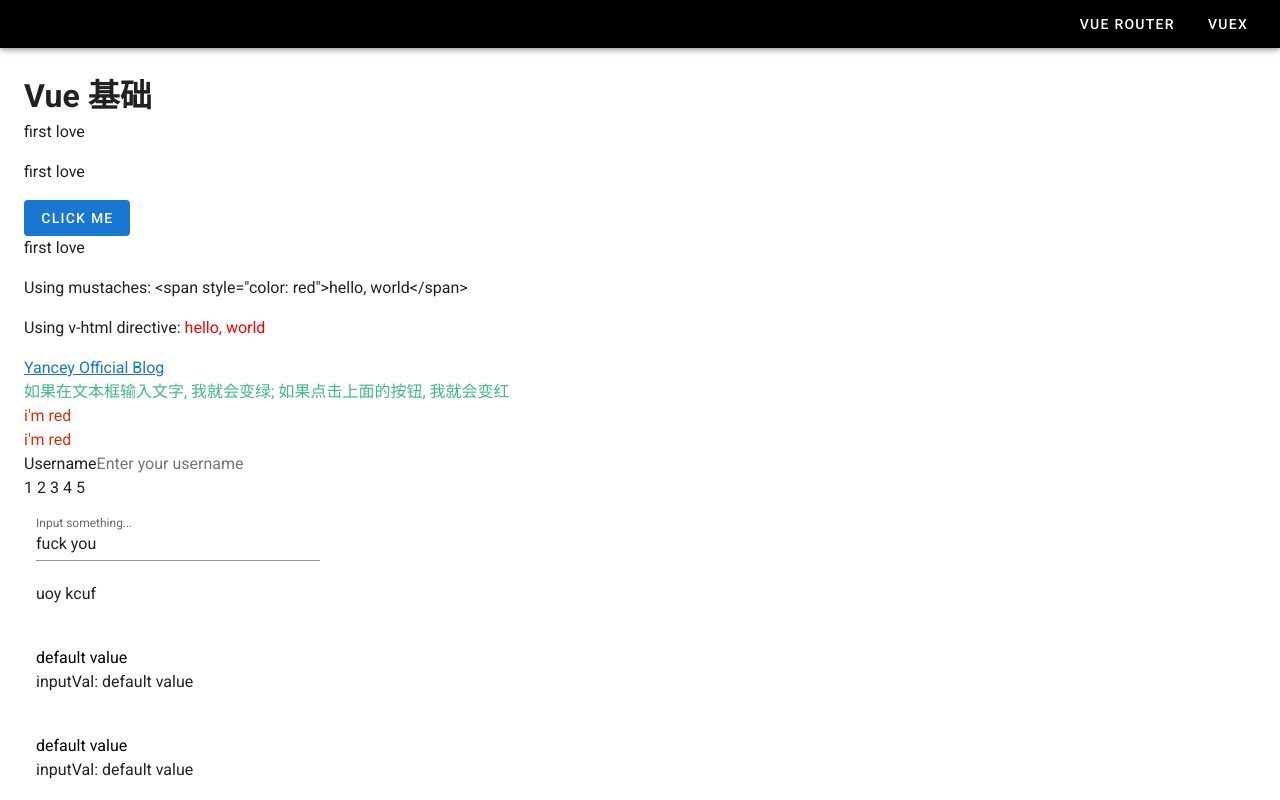
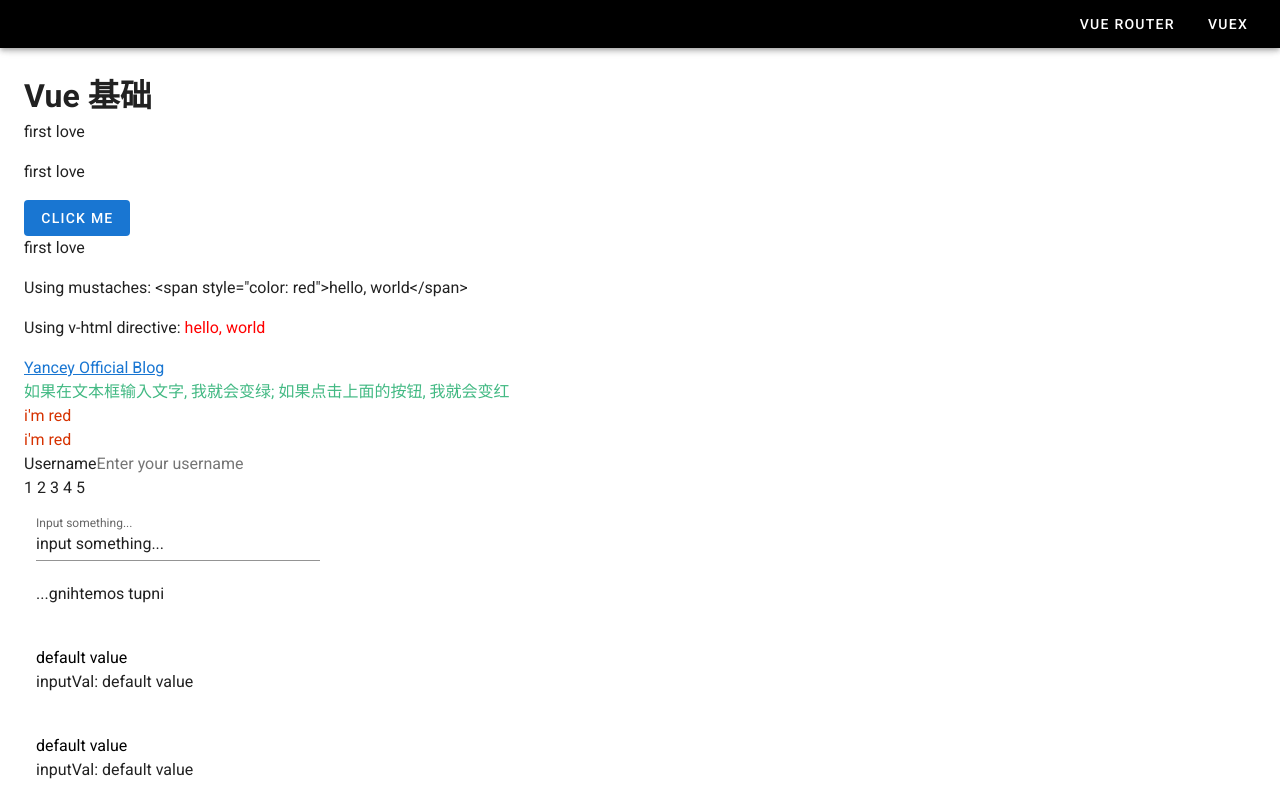
Before and after one commit to learn-frame/learn-vue-v2, a Vue app: page / in a window 1280 px wide. Shown: the top 800 px of the page. Built offline with nearby package versions, Linux system fonts and the light colour scheme.

Commit message:
test: init e2e environment by cypress

```diff
--- a/src/views/Home.vue
+++ b/src/views/Home.vue
@@ -181,7 +181,7 @@ export default Vue.extend({
       { text: '学习 Vue' },
       { text: '整个牛项目' },
     ],
-    inputTxt: 'fuck you',
+    inputTxt: 'input something...',
     rawHtml: '<span style="color: red">hello, world</span>',
     isFetching: false,
     attributeName: 'href',
```
Also changed, not shown: 1 other file (tests, documents, lock files or other folders).
